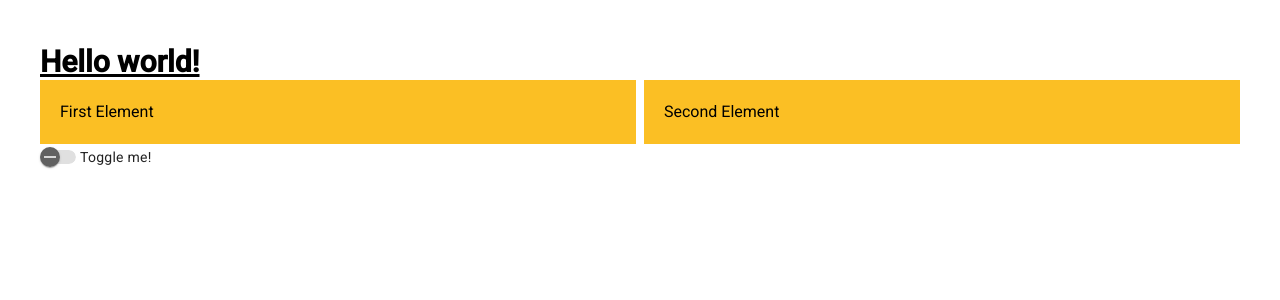
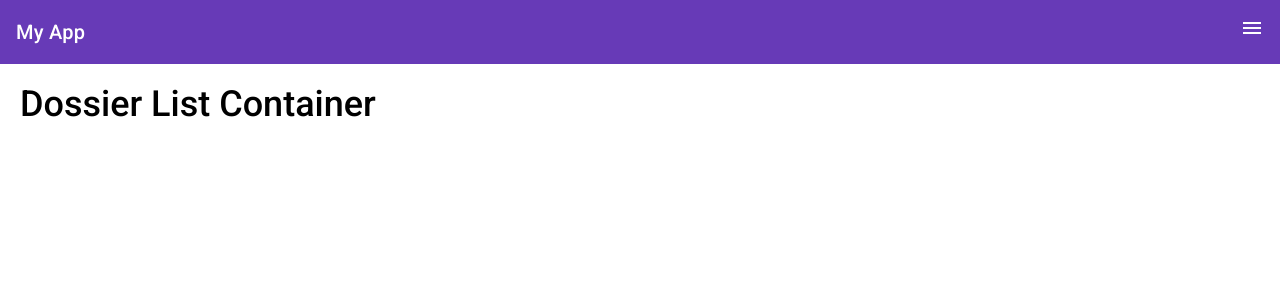
Before and after one commit to marcobrasci1986/tailwind-material-sandbox, an Angular app: page / in a window 1280 px wide. Shown: the top 300 px of the page. Built offline with nearby package versions, Linux system fonts and the light colour scheme.

Commit message:
Adding angular material

```diff
--- a/angular.json
+++ b/angular.json
@@ -7,7 +7,8 @@
       "projectType": "application",
       "schematics": {
         "@schematics/angular:component": {
-          "style": "scss"
+          "style": "scss",
+          "skipTests": true
         }
       },
       "root": "",
--- a/src/app/app-routing.module.ts
+++ b/src/app/app-routing.module.ts
@@ -1,10 +1,17 @@
-import { NgModule } from '@angular/core';
-import { RouterModule, Routes } from '@angular/router';
+import {NgModule} from '@angular/core';
+import {RouterModule, Routes} from '@angular/router';
 
-const routes: Routes = [];
+const routes: Routes = [
+	{
+		path: 'dossier',
+		loadChildren: () => import('./dossier/dossier.module').then(m => m.DossierModule),
+		pathMatch: 'full'
+	},
+];
 
 @NgModule({
-  imports: [RouterModule.forRoot(routes)],
-  exports: [RouterModule]
+	imports: [RouterModule.forRoot(routes)],
+	exports: [RouterModule]
 })
-export class AppRoutingModule { }
+export class AppRoutingModule {
+}
--- a/src/app/app.component.html
+++ b/src/app/app.component.html
@@ -1,16 +1,14 @@
-<section class="m-10">
-    <h1 class="text-3xl font-bold underline pt-1">
-        Hello world!
-    </h1>
-    <div class="flex gap-2">
-        <div class="bg-amber-400 w-1/2 p-5">
-            First Element
-        </div>
-        <div class="bg-amber-400 w-1/2 p-5">
-            Second Element
-        </div>
-    </div>
-    <div class="flex">
-        <mat-slide-toggle>Toggle me!</mat-slide-toggle>
-    </div>
-</section>
+<header>
+    <mat-toolbar color="primary">
+        <mat-toolbar-row class="flex justify-between">
+            <div>My App</div>
+            <button mat-icon-button class="example-icon" aria-label="Example icon-button with menu icon">
+                <mat-icon>menu</mat-icon>
+            </button>
+        </mat-toolbar-row>
+    </mat-toolbar>
+</header>
+
+<main class="p-5">
+    <router-outlet></router-outlet>
+</main>
--- /dev/null
+++ b/src/app/dossier/dossier-list/container/dossier-list-conainer/dossier-list-container.component.html
@@ -0,0 +1 @@
+<h1>Dossier List Container</h1>
--- a/src/styles.scss
+++ b/src/styles.scss
@@ -6,3 +6,9 @@
 body {
   font-family: Roboto, "Helvetica Neue", sans-serif;
 }
+
+@layer base {
+  h1 {
+    @apply text-4xl font-medium
+  }
+}
```
Also changed, not shown: src/app/app.module.ts (+8 -1 lines), src/app/dossier/dossier-list/container/dossier-list-conainer/dossier-list-container.component.ts (added, +10 -0 lines), src/app/dossier/dossier-list/dossier-list.module.ts (added, +15 -0 lines), src/app/dossier/dossier.module.ts (added, +16 -0 lines), src/app/dossier/dossier.routes.ts (added, +8 -0 lines), src/app/dossier/dossier-list/container/dossier-list-conainer/dossier-list-container.component.scss (added).
